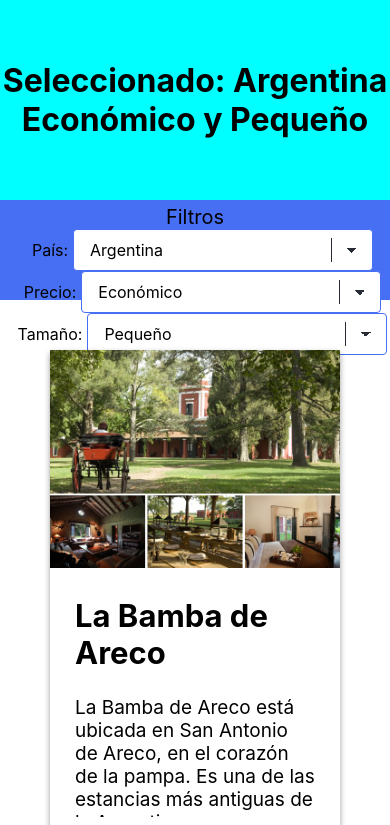
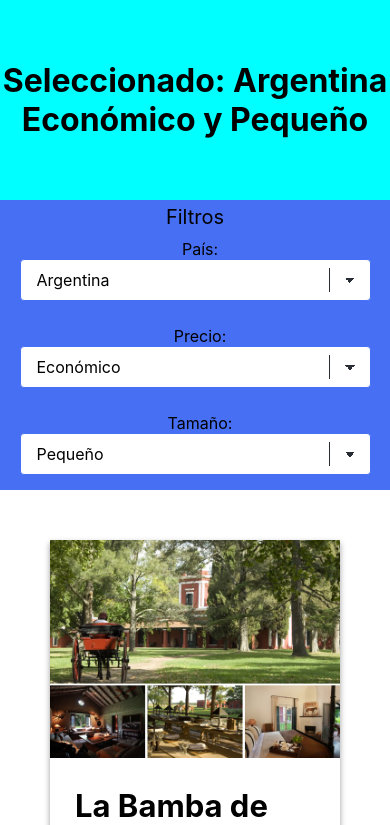
Before and after one commit to dbuendia/reserva-hoteles-291, a React (Create React App) app: page / in a window 390 px wide. Shown: the top 825 px of the page. Built offline with nearby package versions, Linux system fonts and the light colour scheme.

Commit message:
Added media query for filters in mobile

```diff
--- a/src/App.css
+++ b/src/App.css
@@ -40,9 +40,17 @@
 }
 
 .filters .filter-title {
-  flex: 1 100%;
+  flex-basis: 100%;
   margin-top: 5px;
   font-size: 20px;
+}
+
+.filters div {
+  width: 33%;
+}
+
+.filters div select {
+  width: 80%;
 }
 
 .filters span {
@@ -71,7 +79,6 @@ select {
 }
 
 select.minimal {
-  /* width: 20%; */
   background-image:
     linear-gradient(45deg, transparent 50%, var(--dark-grey) 50%),
     linear-gradient(135deg, var(--dark-grey) 50%, transparent 50%),
@@ -85,7 +92,6 @@ select.minimal {
     5px 5px,
     1px 1.5em;
   background-repeat: no-repeat;
-  width: 300px;
 }
 
 select.minimal:focus {
@@ -187,3 +193,22 @@ select:-moz-focusring {
   cursor: pointer;
   font-weight: bold;
 }
+
+@media (max-width: 600px) {
+  .filters div {
+    width: 90%;
+    margin-bottom: 15px;
+    margin-top: 10px;
+  }
+
+  .filters div select {
+    width: 100%;
+  }
+  .filters {
+    height: 100%;
+    flex-wrap: nowrap;
+    flex-direction: column;
+    justify-content: center;
+    align-items: center;
+  }
+}
```
